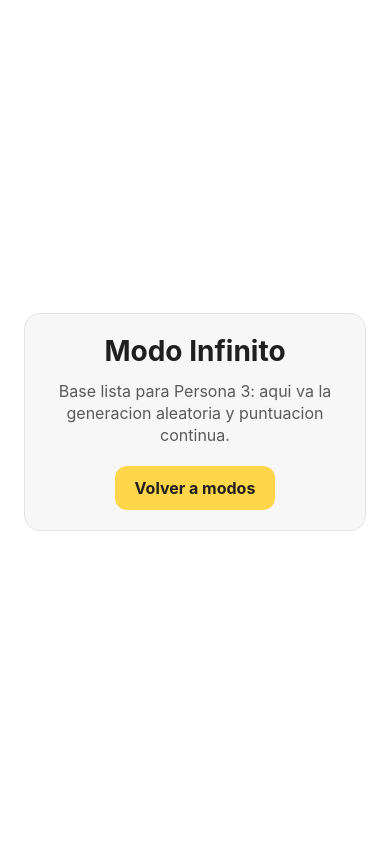
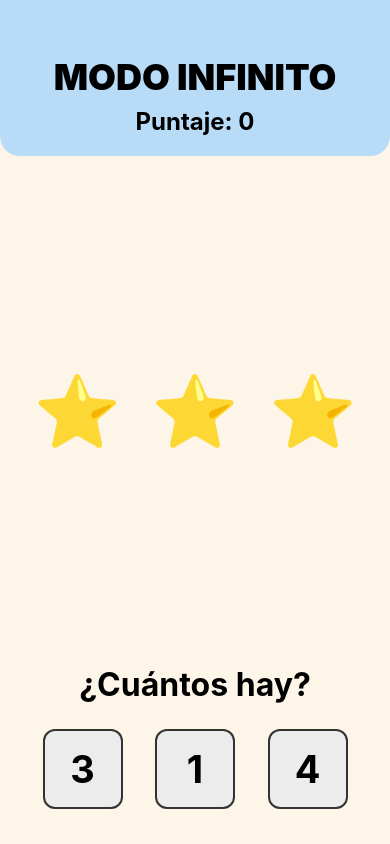
Before and after one commit to jalveo926/CuantosHayAPP, a React Native app: screen /InfiniteGame in a window 390 px wide. Built offline with nearby package versions, Linux system fonts and the light colour scheme.

Commit message:
Update InfiniteGameScreen.js

```diff
--- a/src/screens/InfiniteGameScreen.js
+++ b/src/screens/InfiniteGameScreen.js
@@ -1,12 +1,210 @@
-import React from "react";
-import WorkInProgressScreen from "../components/WorkInProgressScreen";
+import React, { useEffect, useState } from "react";
+import {
+  View,
+  Text,
+  TouchableOpacity,
+  StyleSheet
+} from "react-native";
+
+import { generateGame } from "../services/gameGenerator";
+import { addPoint, getScore, resetScore } from "../utils/score";
+
+const emojiMap = {
+  apple: "🍎",
+  lion: "🦁",
+  banana: "🍌",
+  cat: "🐱",
+  dog: "🐶",
+  ball: "⚽",
+  star: "⭐",
+  car: "🚗"
+};
 
 export default function InfiniteGameScreen({ navigation }) {
-	return (
-		<WorkInProgressScreen
-			navigation={navigation}
-			title="Modo Infinito"
-			description="Base lista para Persona 3: aqui va la generacion aleatoria y puntuacion continua."
-		/>
-	);
+
+  const [game, setGame] = useState(null);
+  const [score, setScore] = useState(0);
+
+  useEffect(() => {
+    resetScore();
+    nextQuestion();
+  }, []);
+
+  function nextQuestion() {
+    setGame(generateGame());
+  }
+
+  function checkAnswer(answer) {
+
+    if (answer === game.correctAnswer) {
+
+      const newScore = addPoint();
+      setScore(newScore);
+
+      setTimeout(() => {
+        nextQuestion();
+      }, 400);
+
+    } else {
+
+      navigation.navigate("Lose", {
+        score: getScore()
+      });
+
+    }
+
+  }
+
+  if (!game) return null;
+
+  return (
+
+    <View style={styles.container}>
+
+      {/* HEADER */}
+
+      <View style={styles.header}>
+
+        <Text style={styles.title}>
+          MODO INFINITO
+        </Text>
+
+        <Text style={styles.score}>
+          Puntaje: {score}
+        </Text>
+
+      </View>
+
+      {/* AREA DE LOS OBJETOS */}
+
+      <View style={styles.gameArea}>
+
+        {
+          Array.from({ length: game.quantity }).map((_, index) => (
+
+            <Text
+              key={index}
+              style={styles.emoji}
+            >
+              {emojiMap[game.object]}
+            </Text>
+
+          ))
+        }
+
+      </View>
+
+      {/* PREGUNTA */}
+
+      <Text style={styles.question}>
+        ¿Cuántos hay?
+      </Text>
+
+      {/* RESPUESTAS */}
+
+      <View style={styles.answers}>
+
+        {
+          game.options.map(option => (
+
+            <TouchableOpacity
+              key={option}
+              style={styles.answerButton}
+              onPress={() => checkAnswer(option)}
+            >
+
+              <Text style={styles.answerText}>
+                {option}
+              </Text>
+
+            </TouchableOpacity>
+
+          ))
+        }
+
+      </View>
+
+    </View>
+
+  );
+
 }
+
+const styles = StyleSheet.create({
+
+  container: {
+    flex: 1,
+    backgroundColor: "#FDF6E8"
+  },
+
+  header: {
+    backgroundColor: "#B8DBF8",
+    paddingTop: 55,
+    paddingBottom: 20,
+    alignItems: "center",
+    borderBottomLeftRadius: 20,
+    borderBottomRightRadius: 20,
+    elevation: 6
+  },
+
+  title: {
+    fontSize: 36,
+    fontWeight: "900",
+    color: "#000"
+  },
+
+  score: {
+    fontSize: 24,
+    fontWeight: "bold",
+    marginTop: 8
+  },
+
+  gameArea: {
+    flex: 1,
+    flexDirection: "row",
+    flexWrap: "wrap",
+    justifyContent: "space-evenly",
+    alignContent: "center",
+    alignItems: "center",
+    paddingHorizontal: 15,
+    paddingVertical: 20
+  },
+
+  emoji: {
+    fontSize: 70,
+    margin: 12
+  },
+
+  question: {
+    textAlign: "center",
+    fontSize: 32,
+    fontWeight: "bold",
+    marginBottom: 25
+  },
+
+  answers: {
+    flexDirection: "row",
+    justifyContent: "space-evenly",
+    marginBottom: 35,
+    paddingHorizontal: 10
+  },
+
+  answerButton: {
+    width: 80,
+    height: 80,
+    backgroundColor: "#ECECEC",
+    borderRadius: 12,
+    borderWidth: 2,
+    borderColor: "#333",
+    justifyContent: "center",
+    alignItems: "center",
+    elevation: 4
+  },
+
+  answerText: {
+    fontSize: 38,
+    fontWeight: "bold",
+    color: "#000"
+  }
+
+});
```
